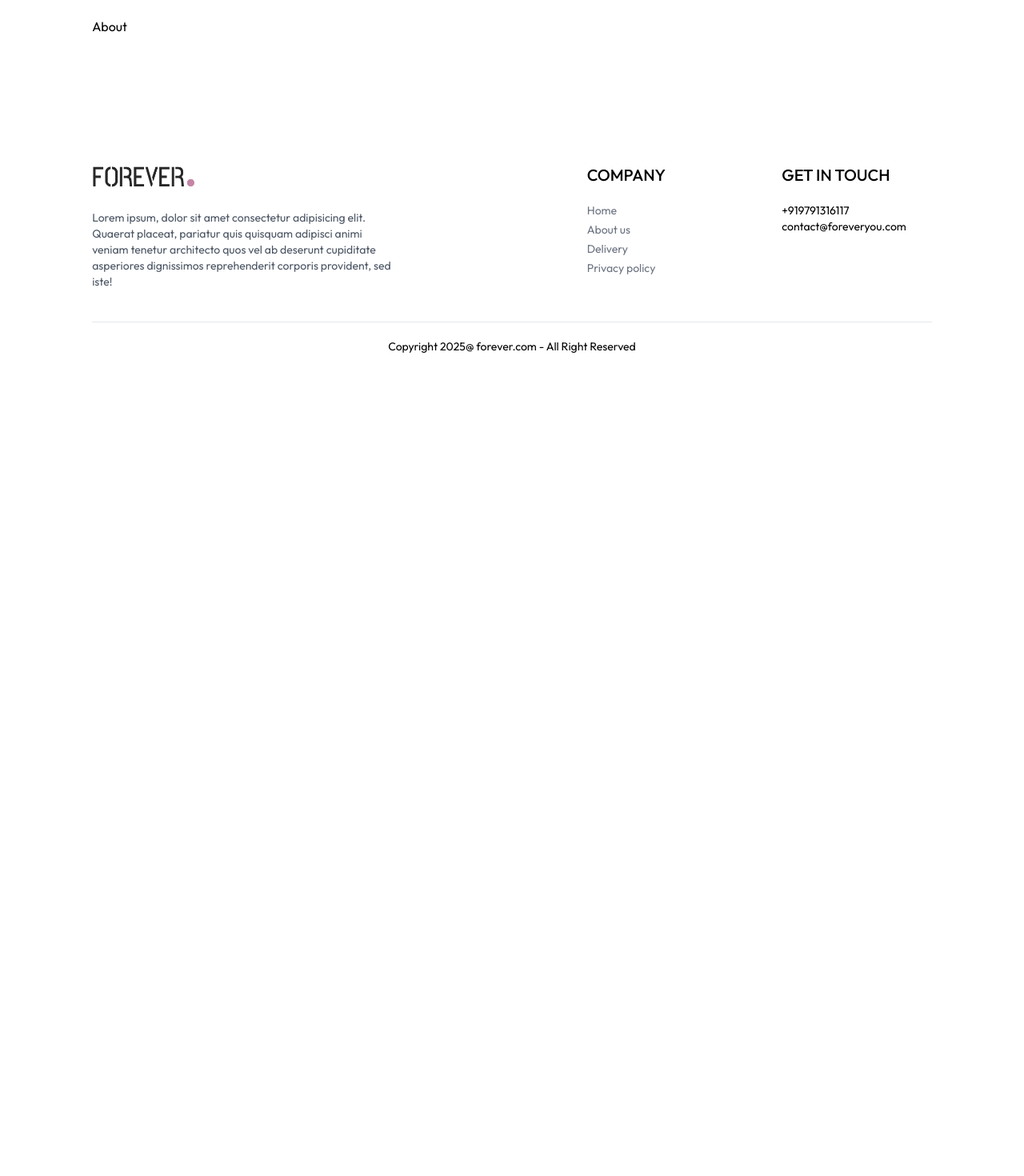
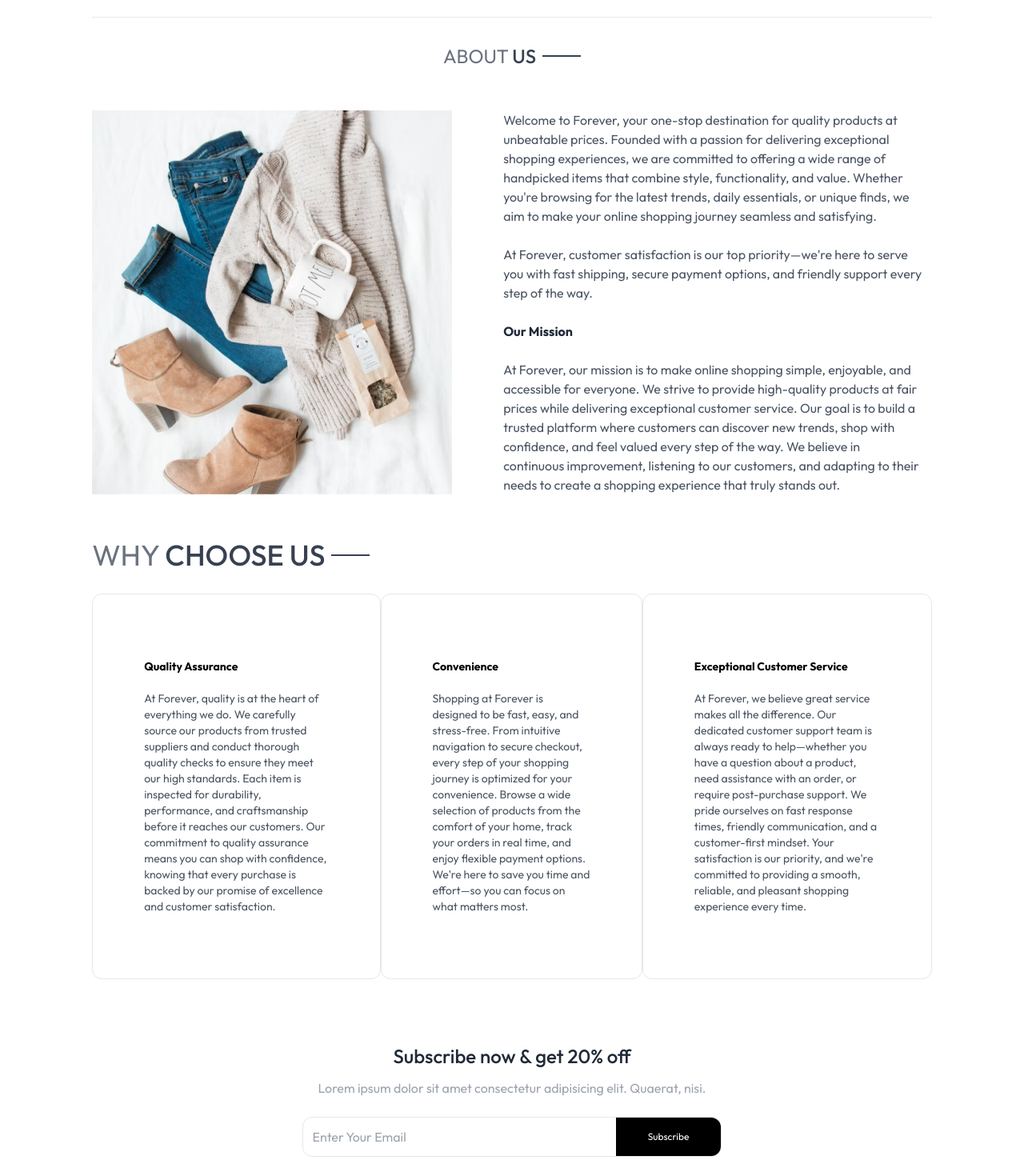
Before and after one commit to Sathesh15601/First-E-Commerce-Project, a React (Vite) app in the folder frontend/: page /about in a window 1280 px wide. Shown: the part 60-1530 px from the top of the page at 80% size. Before the commit the page ends 800 px from the top, so only its background shows below. Built offline with nearby package versions, Linux system fonts and the light colour scheme.

Commit message:
Completed front end next i start and created a backend lets go

```diff
--- a/frontend/src/components/Navbar.jsx
+++ b/frontend/src/components/Navbar.jsx
@@ -37,11 +37,13 @@
       >
         <img src={assets.search_icon} className="w-5 cursor-pointer" alt="" />
         <div className="group relative">
-          <img
-            src={assets.profile_icon}
-            className="w-5 cursor-pointer"
-            alt=""
-          />
+          <Link to={"/Login"}>
+            <img
+              src={assets.profile_icon}
+              className="w-5 cursor-pointer"
+              alt=""
+            />
+          </Link>
           <div className="group-hover:block hidden absolute dropdown-menu right-0 pt-4">
             <div className="flex flex-col gap-2 w-36 py-3 px-5 bg-slate-300 text-gray-600 rounded">
               <p className="cursor-pointer hover:text-black">My Profile</p>
--- a/frontend/src/pages/About.jsx
+++ b/frontend/src/pages/About.jsx
@@ -1,7 +1,91 @@
 import React from "react";
+import Title from "../components/Title";
+import { assets } from "../assets/assets";
+import NewsLetterBox from "../components/NewsLetterBox";
 
 const About = () => {
-  return <div>About</div>;
+  return (
+    <div>
+      <div className="text-2xl text-center pt-8 border-t">
+        <Title text1={"ABOUT"} text2={"US"} />
+      </div>
+      <div className="my-10 flex flex-col md:flex-row gap-16">
+        <img
+          className="w-full md:max-w-[450px]"
+          src={assets.about_img}
+          alt=""
+        />
+        <div className="flex flex-col justify-center gap-6 md:w-2/4 text-gray-600">
+          <p>
+            Welcome to Forever, your one-stop destination for quality products
+            at unbeatable prices. Founded with a passion for delivering
+            exceptional shopping experiences, we are committed to offering a
+            wide range of handpicked items that combine style, functionality,
+            and value. Whether you're browsing for the latest trends, daily
+            essentials, or unique finds, we aim to make your online shopping
+            journey seamless and satisfying.
+          </p>
+          <p>
+            At Forever, customer satisfaction is our top priority—we're here to
+            serve you with fast shipping, secure payment options, and friendly
+            support every step of the way.
+          </p>
+          <b className="text-gray-800">Our Mission</b>
+          <p>
+            At Forever, our mission is to make online shopping simple,
+            enjoyable, and accessible for everyone. We strive to provide
+            high-quality products at fair prices while delivering exceptional
+            customer service. Our goal is to build a trusted platform where
+            customers can discover new trends, shop with confidence, and feel
+            valued every step of the way. We believe in continuous improvement,
+            listening to our customers, and adapting to their needs to create a
+            shopping experience that truly stands out.
+          </p>
+        </div>
+      </div>
+      <div className="text-4xl py-4">
+        <Title text1={"WHY"} text2={"CHOOSE US"} />
+      </div>
+      <div className="flex flex-col md:flex-row text-sm mb-20">
+        <div className="border rounded-xl px-10 md:px-16 py-8 sm:py-20 flex flex-col gap-5">
+          <b>Quality Assurance</b>
+          <p className="text-gray-600">
+            At Forever, quality is at the heart of everything we do. We
+            carefully source our products from trusted suppliers and conduct
+            thorough quality checks to ensure they meet our high standards. Each
+            item is inspected for durability, performance, and craftsmanship
+            before it reaches our customers. Our commitment to quality assurance
+            means you can shop with confidence, knowing that every purchase is
+            backed by our promise of excellence and customer satisfaction.
+          </p>
+        </div>
+        <div className="border rounded-xl px-10 md:px-16 py-8 sm:py-20 flex flex-col gap-5">
+          <b>Convenience</b>
+          <p className="text-gray-600">
+            Shopping at Forever is designed to be fast, easy, and stress-free.
+            From intuitive navigation to secure checkout, every step of your
+            shopping journey is optimized for your convenience. Browse a wide
+            selection of products from the comfort of your home, track your
+            orders in real time, and enjoy flexible payment options. We're here
+            to save you time and effort—so you can focus on what matters most.
+          </p>
+        </div>
+        <div className="border rounded-xl px-10 md:px-16 py-8 sm:py-20 flex flex-col gap-5">
+          <b>Exceptional Customer Service</b>
+          <p className="text-gray-600">
+            At Forever, we believe great service makes all the difference. Our
+            dedicated customer support team is always ready to help—whether you
+            have a question about a product, need assistance with an order, or
+            require post-purchase support. We pride ourselves on fast response
+            times, friendly communication, and a customer-first mindset. Your
+            satisfaction is our priority, and we're committed to providing a
+            smooth, reliable, and pleasant shopping experience every time.
+          </p>
+        </div>
+      </div>
+      <NewsLetterBox />
+    </div>
+  );
 };
 
 export default About;
--- a/frontend/src/pages/Contact.jsx
+++ b/frontend/src/pages/Contact.jsx
@@ -1,7 +1,55 @@
 import React from "react";
+import Title from "../components/Title";
+import { assets } from "../assets/assets";
+import NewsLetterBox from "../components/NewsLetterBox";
 
 const Contact = () => {
-  return <div>Contact</div>;
+  return (
+    <div>
+      <div className="text-2xl text-center pt-10 border-t">
+        <Title text1={"CONTACT"} text2={"US"} />
+      </div>
+      <div className="my-10 flex flex-col justify-center md:flex-row gap-10 mb-28">
+        {/* <img
+          className="w-full md:max-w-[480px]"
+          src={assets.contact_img}
+          alt=""
+        /> */}
+
+        <iframe
+          className="w-full md:max-w-[480px] rounded-xl"
+          src="https://www.google.com/maps/embed?pb=!1m18!1m12!1m3!1d24190.724799709868!2d-74.0160894113282!3d40.721525394529756!2m3!1f0!2f0!3f0!3m2!1i1024!2i768!4f13.1!3m3!1m2!1s0x89c259885419838b%3A0x2d39c2f6ed6db3c!2sLower%20Manhattan%2C%20New%20York%2C%20NY%2C%20USA!5e0!3m2!1sen!2sin!4v1746601932058!5m2!1sen!2sin"
+          style={{ border: 0 }}
+          allowFullScreen
+          loading="lazy"
+          referrerPolicy="no-referrer-when-downgrade"
+          title="Google Map Location"
+        />
+
+        <div className="flex flex-col justify-center items-start gap-6">
+          <p className="font-semibold text-xl text-gray-600">Our Store</p>
+          <p className="text-gray-500">
+            123 Commerce Street, Suite 456,
+            <br /> Downtown District, New York, NY 10001, USA
+          </p>
+          <p className="text-gray-500">
+            Phone: (123) 456-7890 <br />
+            Email: support@yourstorename.com
+          </p>
+          <p className="font-semibold text-xl text-gray-600">
+            Careers at Forever
+          </p>
+          <p className="text-gray-500">
+            Learn more about our teams and job openings
+          </p>
+          <button className="border border-black px-8 rounded-xl py-4 text-sm hover:bg-black hover:text-white transition-all duration-500">
+            Explore jobs
+          </button>
+        </div>
+      </div>
+      <NewsLetterBox />
+    </div>
+  );
 };
 
 export default Contact;
--- a/frontend/src/pages/Login.jsx
+++ b/frontend/src/pages/Login.jsx
@@ -1,7 +1,68 @@
-import React from "react";
+import React, { useState } from "react";
 
 const Login = () => {
-  return <div>Login</div>;
+  const [currentState, setCurrentState] = useState("Sign Up");
+
+  const onSubmitHandler = async (event) => {
+    event.preventDefault();
+  };
+
+  return (
+    <div>
+      <form
+        onSubmit={onSubmitHandler}
+        className="flex flex-col items-center w-[90%] sm:max-w-96 m-auto mt-14 gap-4 text-gray-800"
+      >
+        <div className="inline-flex items-center gap-2 mb-2 mt-10">
+          <p className="prata-regular text-3xl">{currentState}</p>
+          <hr className="border-none h-[1.5px] w-8 bg-gray-800" />
+        </div>
+        {currentState === "Login" ? (
+          ""
+        ) : (
+          <input
+            type="text"
+            className="w-full px-3 py-2 border rounded-xl border-gray-800"
+            placeholder="Name"
+            required
+          />
+        )}
+        <input
+          type="email"
+          className="w-full px-3 py-2 border rounded-xl border-gray-800"
+          placeholder="Email"
+          required
+        />
+        <input
+          type="password"
+          className="w-full px-3 py-2 border rounded-xl border-gray-800"
+          placeholder="Password"
+          required
+        />
+        <div className="w-full flex justify-between text-sm mt-[-8px]">
+          {currentState === "Sign Up" ? "" : <p>Forget password</p>}
+          {currentState === "Login" ? (
+            <p
+              onClick={() => setCurrentState("Sign Up")}
+              className="cursor-pointer"
+            >
+              Create Account
+            </p>
+          ) : (
+            <p
+              onClick={() => setCurrentState("Login")}
+              className="cursor-pointer"
+            >
+              Login Here
+            </p>
+          )}
+        </div>
+        <button className="bg-black text-white font-light px-8 py-2 mt-4 rounded-xl">
+          {currentState === "Login" ? "Sign In" : "Sign Up"}
+        </button>
+      </form>
+    </div>
+  );
 };
 
 export default Login;
--- a/frontend/src/pages/Orders.jsx
+++ b/frontend/src/pages/Orders.jsx
@@ -3,11 +3,46 @@
 import Title from "../components/Title";
 
 const Orders = () => {
-  const { porducts, currency } = useContext(ShopContext);
+  const { products, currency } = useContext(ShopContext);
   return (
     <div className="border-t pt-16">
       <div className="text-2xl">
         <Title text1={"MY"} text2={"ORDER"} />
+      </div>
+      <div className="">
+        {products.slice(1, 4).map((item, index) => (
+          <div
+            key={index}
+            className="py-4 border-t border-b text-gray-700 flex flex-col md:flex-row md:items-center md:justify-between gap-4"
+          >
+            <div className="flex items-start gap-6 text-sm">
+              <img className="w-16 sm:w-20" src={item.image[0]} alt="" />
+              <div>
+                <p className="sm:text-base font-medium">{item.name}</p>
+                <div className="flex items-center gap-3 mt-2 text-base text-gray-700">
+                  <p className="text-lg">
+                    {currency}
+                    {item.price}
+                  </p>
+                  <p>Quantity: 1</p>
+                  <p>Size: M</p>
+                </div>
+                <p className="mt-2">
+                  Date:<span className="text-gray-400">05, May, 2025</span>
+                </p>
+              </div>
+            </div>
+            <div className="md:w-1/2 flex justify-between">
+              <div className="flex items-center gap-2">
+                <p className="min-w-2 h-2 rounded-full bg-green-600"></p>
+                <p className="text-sm md:text-base ">Ready to Ship</p>
+              </div>
+              <button className="border px-4 py-2 text-sm font-medium rounded-sm">
+                Track Order
+              </button>
+            </div>
+          </div>
+        ))}
       </div>
     </div>
   );
```
Also changed, not shown: 1 other file (tests, documents, lock files or other folders).
